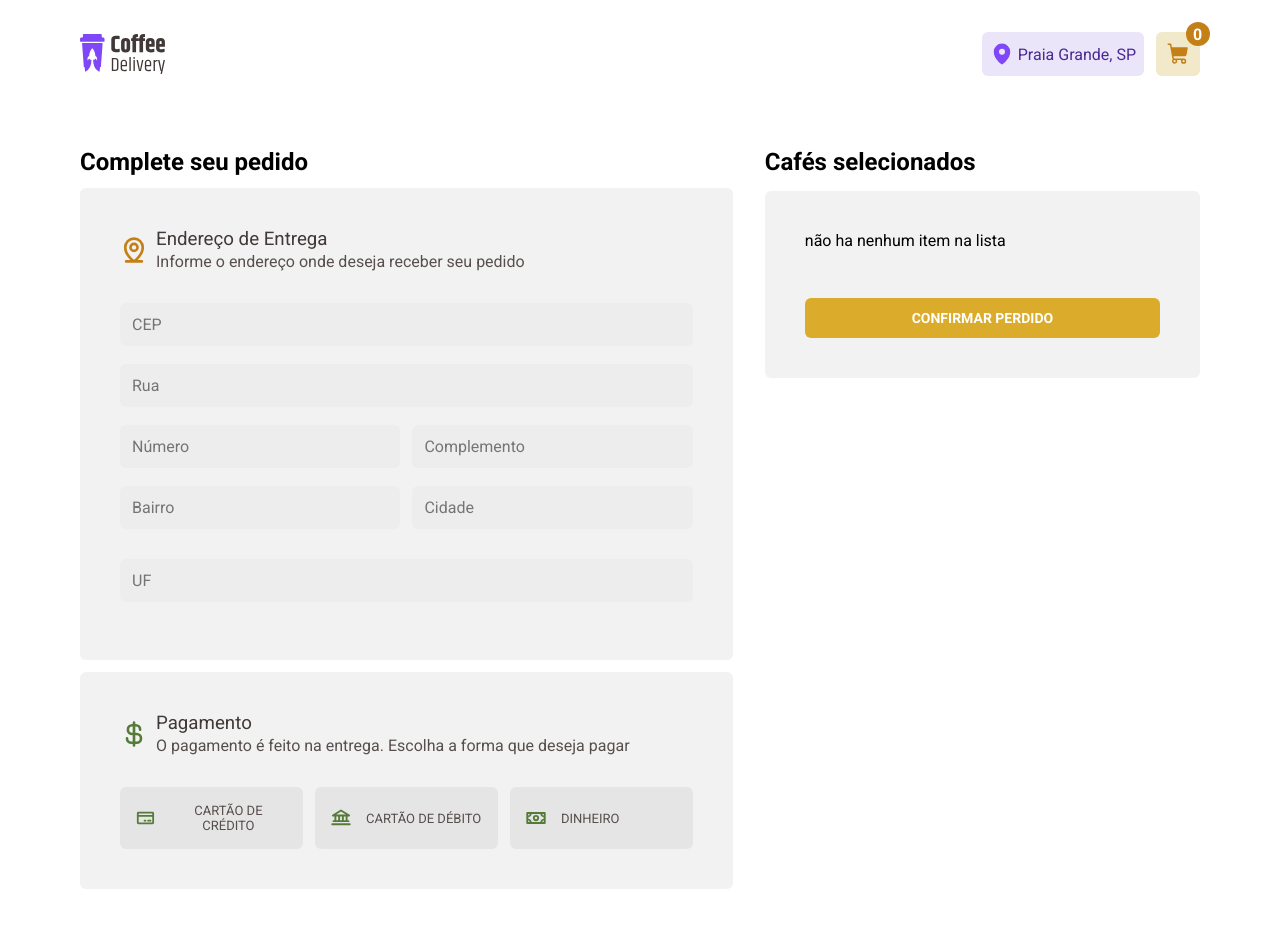
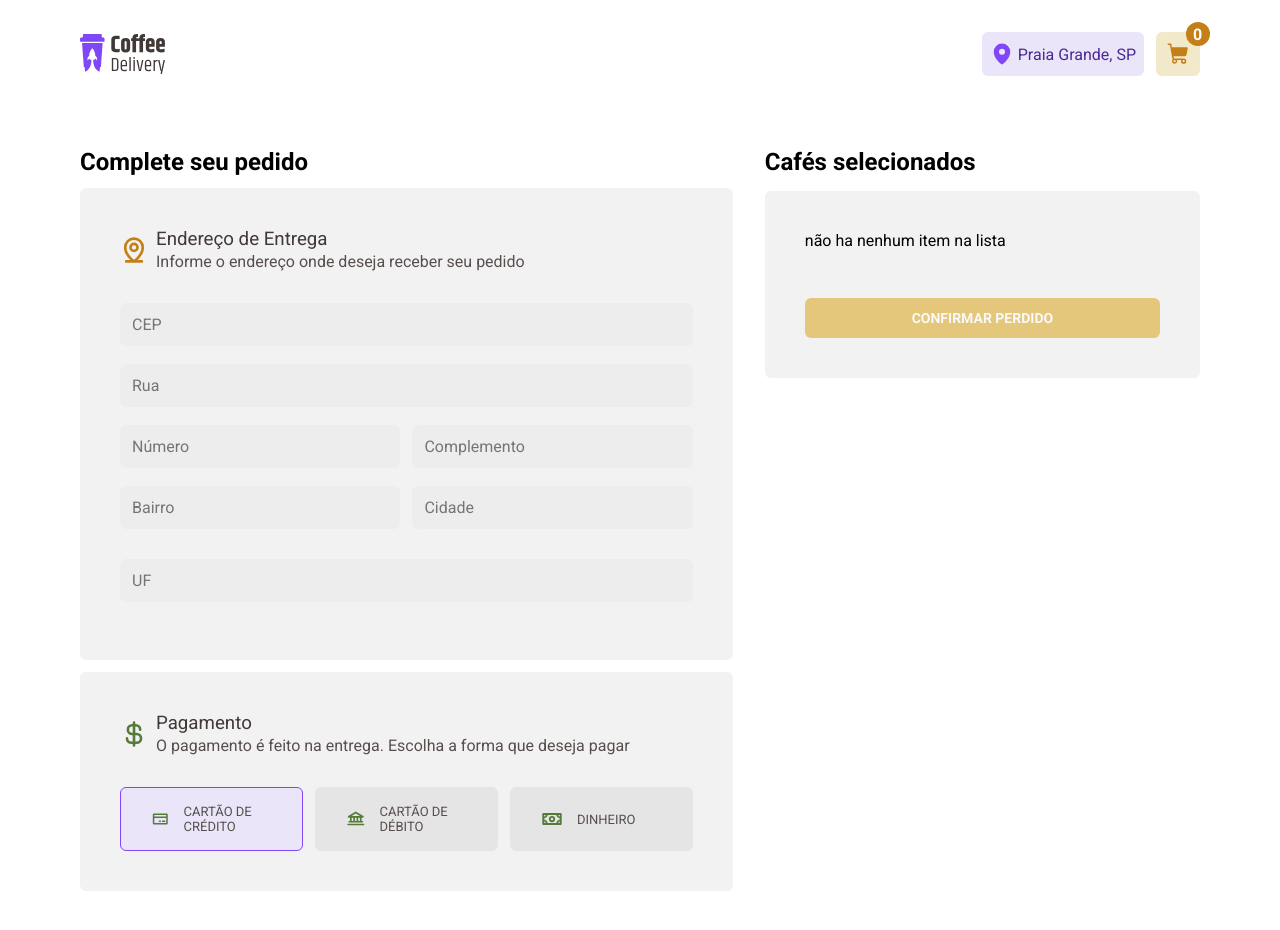
Before and after one commit to EnzoXavier1001/coffee-delivery, a React (Vite) app: page /checkout in a window 1280 px wide. Built offline with nearby package versions, Linux system fonts and the light colour scheme.

Commit message:
styles: add styles in button form payment

```diff
--- a/src/context/CartContext.tsx
+++ b/src/context/CartContext.tsx
@@ -36,6 +36,7 @@ export function CartContextProvider({ children }: CartContextProviderProps) {
         if(cart.length > 0) {
             localStorage.setItem('@CoffeeDelivery:cart', JSON.stringify(cart));
         }
+
     }, [cart]);
 
     function handleIncreaseCart(id: string) {
@@ -108,7 +109,11 @@ export function CartContextProvider({ children }: CartContextProviderProps) {
             return item
         })
 
-        setCart([...newList])
+        const filteredList = newList.filter((coffee => {
+            return coffee.quantity !== 0
+        }))
+
+        setCart([...filteredList])
     }
 
     function handleDeleteCoffee(id: string) {
--- a/src/pages/Checkout/index.tsx
+++ b/src/pages/Checkout/index.tsx
@@ -2,7 +2,7 @@ import { Bank, CreditCard, CurrencyDollar, MapPinLine, Minus, Money, Plus, Trash
 import { ButtonPayment, ButtonRemove, ButtonWrapper, ButtonsWrapper, CardDivider, CheckoutContainer, CloseOrder, CoffeeCard, CoffeeCardWrapper, CoffeeDisplay, CoffeeDisplayContainer, CoffeeDisplayList, CoffeeTotalAmount, FormCheckout, FormCheckoutStyles, FormGroup, FormPayment, FormWrapper } from "./styles";
 import { useForm } from "react-hook-form";
 import * as zod from 'zod'
-import { useContext } from "react";
+import { useContext, useState } from "react";
 import { CartContext } from "../../context/CartContext";
 import { useNavigate } from "react-router-dom";
 import { formatAmount } from "../../utils/formatAmount";
@@ -16,6 +16,7 @@ const CheckoutFormValidationSchema = zod.object({
     district: zod.string(),
     city: zod.string(),
     uf: zod.string(),
+    formPayment: zod.string()
 })
 
 type CheckoutFormData = zod.infer<typeof CheckoutFormValidationSchema>
@@ -24,11 +25,48 @@ export function Checkout() {
     const navigate = useNavigate()
     const { cart, handleAddCartQuantity, handleDeleteCoffee, handleRemoveCartQuantity} = useContext(CartContext)
     const { register, handleSubmit, reset } = useForm<CheckoutFormData>()
+    const [isActive, setIsActive] = useState({
+        creditCard: true,
+        debitCard: false,
+        money: false,
+    })
 
     const totalCart: number = cart.reduce((prevCart, cartItem) => {
         const itemTotal = cartItem.amount * cartItem.quantity!;
         return prevCart + itemTotal;
     }, 0);
+
+    function handleUpdateFormPayment(payment: string) {
+        switch(payment) {
+            case 'creditCard':
+                setIsActive({
+                    creditCard: true,
+                    debitCard: false,
+                    money: false
+                })
+                break
+            case 'debitCard':
+                setIsActive({
+                    creditCard: false,
+                    debitCard: true,
+                    money: false
+                })
+            break
+            case 'money':
+                setIsActive({
+                    creditCard: false,
+                    debitCard: false,
+                    money: true
+                })
+            break
+            default:
+                setIsActive({
+                    creditCard: true,
+                    debitCard: false,
+                    money: false
+                })
+        }
+    }
 
     const totalCartWithDelivery = totalCart + 3.50
 
@@ -37,7 +75,7 @@ export function Checkout() {
     const showAmountTotalCart = totalCartWithDelivery > 100 ? formatAmount(totalCart) : formatAmount(totalCartWithDelivery)
 
     function handleCreateOrder(data: CheckoutFormData) {
-        const { cep, city, complement, district, number, street, uf } = data
+        const { cep, city, complement, district, number, street, uf, formPayment } = data
         const newOrder: OrderInfo = {
             address: {
                 cep,
@@ -48,7 +86,7 @@ export function Checkout() {
                 street,
                 uf
             },
-            formPayment: 'Cartão de Crédito'
+            formPayment
         }
         localStorage.setItem('@CoffeeDelivery:order', JSON.stringify(newOrder))
         reset()
@@ -94,16 +132,19 @@ export function Checkout() {
                         </header>
 
                         <ButtonWrapper>
-                            <ButtonPayment type="button">
-                                <CreditCard size={20} color="#557b39" weight="bold" />
+                            <ButtonPayment onClick={() => handleUpdateFormPayment('creditCard')} $isPaymentActive={isActive.creditCard} type="button">
+                                <input  type="radio" {...register('formPayment')} name="formPayment" id="creditCard" value="Cartão de Crédito" />
+                                <CreditCard id="creditCard" size={20} color="#557b39" weight="bold" />
                                 Cartão de crédito
                             </ButtonPayment>
-                            <ButtonPayment type="button">
-                                <Bank size={20} color="#557b39" weight="bold" />
+                            <ButtonPayment onClick={() => handleUpdateFormPayment('debitCard')} $isPaymentActive={isActive.debitCard} type="button">
+                                <input type="radio" {...register('formPayment')} name="formPayment" id="debitCard" value="Cartão de Débito" />
+                                <Bank id="debitCard" size={20} color="#557b39" weight="bold" />
                                 Cartão de débito
                             </ButtonPayment>
-                            <ButtonPayment type="button">
-                                <Money size={20} color="#557b39" weight="bold" />
+                            <ButtonPayment onClick={() => handleUpdateFormPayment('money')} $isPaymentActive={isActive.money} type="button">
+                                <input type="radio" {...register('formPayment')} name="formPayment" id="money" value="Dinheiro" />
+                                <Money id="money"  size={20} color="#557b39" weight="bold" />
                                 Dinheiro
                             </ButtonPayment>
                         </ButtonWrapper>
--- a/src/pages/Checkout/styles.ts
+++ b/src/pages/Checkout/styles.ts
@@ -112,6 +112,10 @@ export const CloseOrder = styled.button`
     &:hover {
         filter: brightness(0.9);
     }
+
+    &:disabled {
+        opacity: 0.6;
+    }
 `
 
 export const FormGroup = styled.div`
@@ -133,10 +137,15 @@ export const ButtonWrapper = styled.div`
     }
 `
 
-export const ButtonPayment = styled.button`
+export const ButtonPayment = styled.label<{ $isPaymentActive: boolean }>`
     display: flex;
     align-items: center;
     gap: 1.5rem;
+
+    input[type="radio"] {
+        width: 0;
+        height: 0;
+    }
 
     cursor: pointer;
     border: 0;
@@ -151,13 +160,16 @@ export const ButtonPayment = styled.button`
     padding: 1.6rem;
     border-radius: 6px;
 
-    background: ${props => props.theme['--base-button']};
+    border: ${props => props.$isPaymentActive ? `1px ${props.theme['--purple-600']} solid` : `1px ${props.theme['--base-button']} solid`};
+
+    background: ${props => props.$isPaymentActive ? props.theme['--purple-300'] : props.theme['--base-button']};
 
     transition: background 0.3s;
 
     &:hover {
-        background: ${props => props.theme['--base-hover']}
+        background: ${props => props.$isPaymentActive ? '' : props.theme['--base-hover']}
     }
+
 `
 
 export const CoffeeDisplayContainer = styled(BaseCardLayout)``
```
